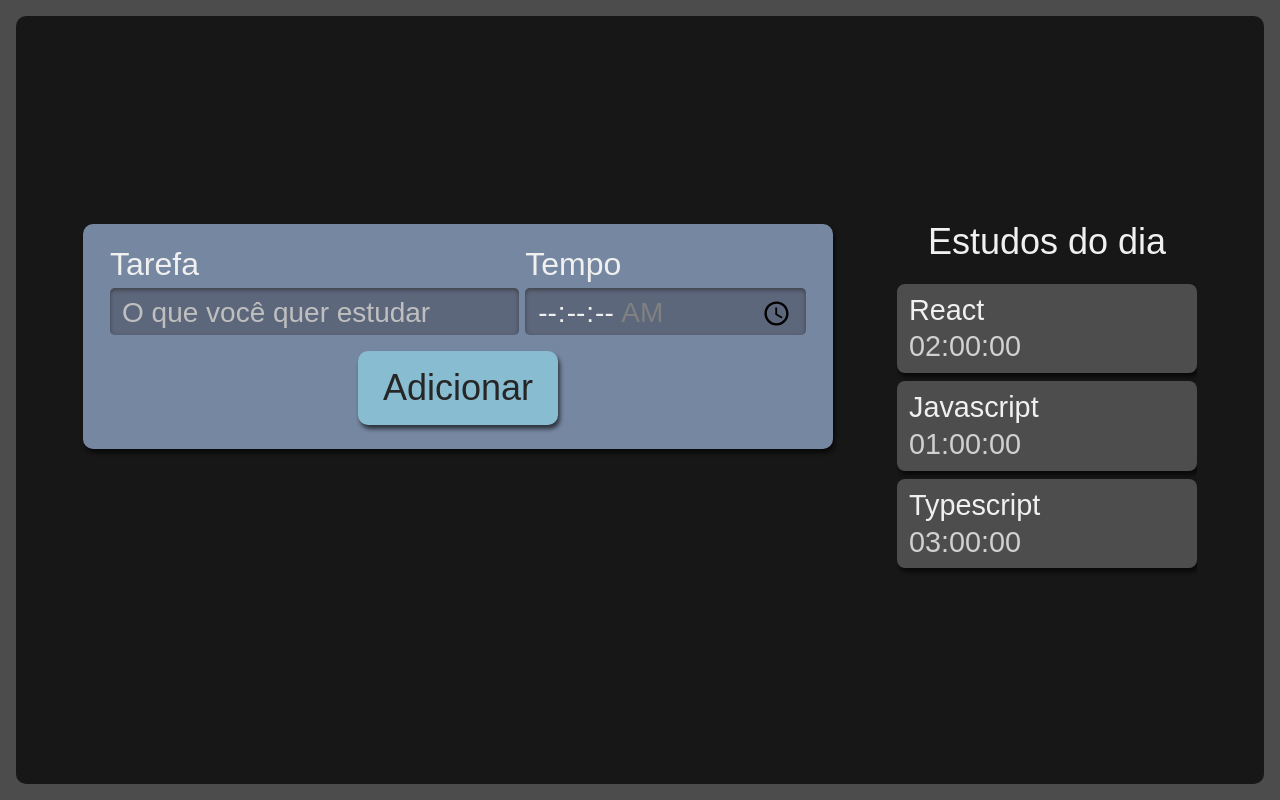
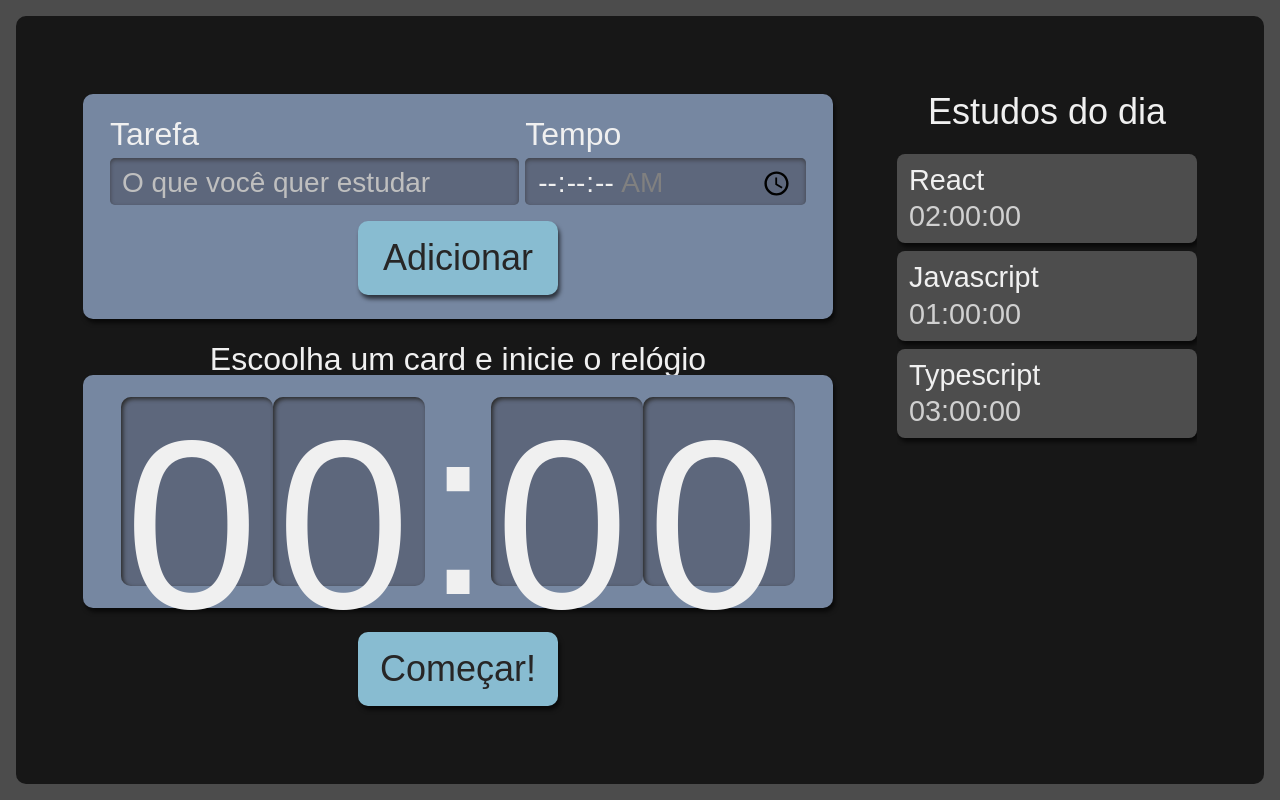
Before and after one commit to danielmota83/organizador_de_estudos, a React (Create React App) app: page / in a window 1280 px wide. Built offline with nearby package versions, Linux system fonts and the light colour scheme.

Commit message:
chore: creating cronometro and timer

```diff
--- /dev/null
+++ b/src/components/Cronometro/Cronometro.module.scss
@@ -0,0 +1,59 @@
+.cronometro {
+    display: flex;
+    flex-direction: column;
+    align-items: center;
+    grid-area: cronometro;
+
+    .relogioWrapper {
+      align-items: center;
+      background-color: #7687A1;
+      border-radius: 10px;
+      box-shadow: 2px 4px 4px #0000009F;
+      box-sizing: border-box;
+      display: flex;
+      font-size: 5rem;
+      justify-content: center;
+      margin-bottom: 24px;
+      padding: 16px 12px;
+      width: 100%;
+    }
+
+    .titulo {
+      font-size: 2rem;
+    }
+
+    button {
+      background-color: #88bcd1;
+      border-radius: 10px;
+      box-shadow: 2px 4px 4px #0000009F;
+      color: #272626;
+      cursor: pointer;
+      font-size: 1.25rem;
+      padding: 16px;
+      width: 150px;
+
+      &:active {
+        background-color: #7CA6B7;
+        box-shadow: 2px 2px 4px #0000009F inset;
+        cursor: auto;
+      }
+    }
+
+    @media screen and (min-width:1280px) {
+
+      .relogioWrapper{
+        font-size: 15rem;
+      }
+
+      p {
+        font-size: 2rem;
+      }
+
+      button {
+        grid-column-start: span 2;
+        justify-self: center;
+        width: 200px;
+        font-size: 2.25rem;
+      }
+    }
+  }
--- /dev/null
+++ b/src/components/Cronometro/Timer/Timer.module.scss
@@ -0,0 +1,21 @@
+.relogioNumero {
+    background-color: #5D677C;
+    box-shadow: 2px 2px 4px #2B2B2B inset;
+    height: 3.6rem;
+    width: 3rem;
+    padding: 8px 4px;
+    border-radius: 10px;
+
+    @media screen and (min-width:1280px) {
+      height: 10.8rem;
+      width: 9rem;
+    }
+  }
+
+  .relogioDivisao {
+    height: 4.2rem;
+
+    @media screen and (min-width:1280px) {
+      height: 12.6rem;
+    }
+  }
--- /dev/null
+++ b/src/components/Cronometro/Timer/index.tsx
@@ -0,0 +1,13 @@
+import style from './Timer.module.scss'
+
+export default function Timer() {
+    return(
+        <>
+            <span className={style.relogioNumero}>0</span>
+            <span className={style.relogioNumero}>0</span>
+            <span className={style.relogioDivisao}>:</span>
+            <span className={style.relogioNumero}>0</span>
+            <span className={style.relogioNumero}>0</span>
+        </>
+    )
+}
--- a/src/components/Cronometro/index.tsx
+++ b/src/components/Cronometro/index.tsx
@@ -1,12 +1,14 @@
 import Button from '../Button'
+import Timer from './Timer'
+import style from './Cronometro.module.scss'
 
-export function Cronometro() {
+export default function Cronometro() {
 
     return (
-        <div>
-            <p> Escoolha um card e inicie o relógio </p>
-            <div>
-
+        <div className={style.cronometro}>
+            <p className={style.titulo}> Escoolha um card e inicie o relógio </p>
+            <div className={style.relogioWrapper}>
+                <Timer/>
             </div>
             <Button
                 texto = "Começar!"
--- a/src/pages/App.tsx
+++ b/src/pages/App.tsx
@@ -1,4 +1,6 @@
 import React from 'react';
+import Cronometro from '../components/Cronometro';
+
 import Form from '../components/Form';
 import List from '../components/List';
 import style from './App.module.scss'
@@ -9,6 +11,7 @@
     <div className={style.AppStyle}>
         <Form/>
         <List/>
+        <Cronometro/>
     </div>
   );
 }
```
